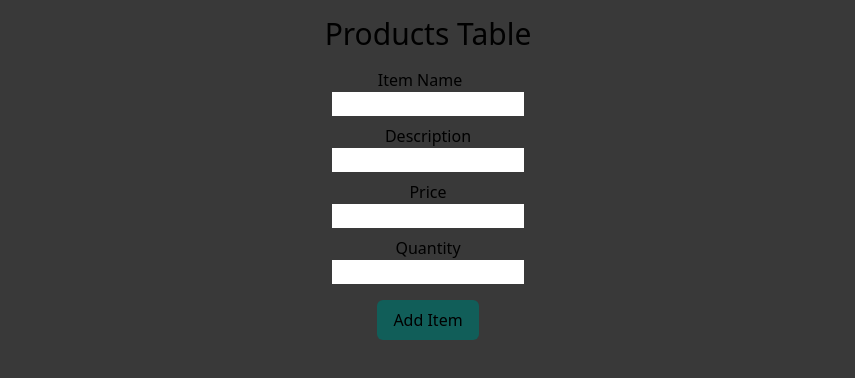
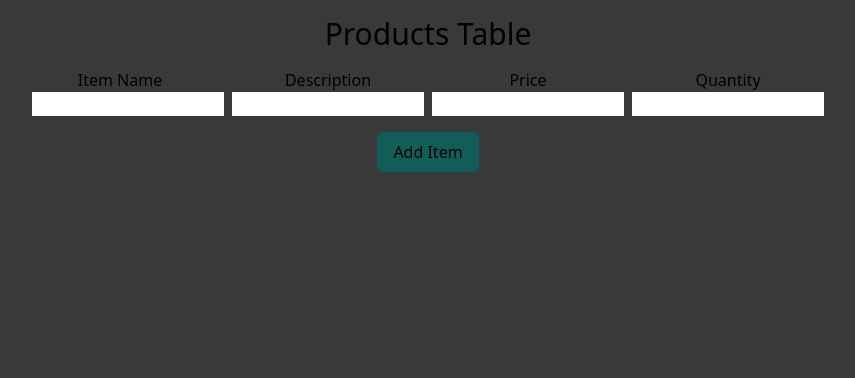
Before and after one commit to ankitsaxena023/products-management, a React (Vite) app: page / in a window 1280 px wide. Shown: the top 378 px of the page, without its empty margins (212-1067 px from the left). Built offline with nearby package versions, Linux system fonts and the light colour scheme.

Commit message:
final-product-management-commit

```diff
--- a/src/ProductManager.jsx
+++ b/src/ProductManager.jsx
@@ -57,7 +57,7 @@
       <h1 className="text-3xl text-center m-4">Products Table</h1>
       <div>
         <form onSubmit={handleSubmit}>
-          <div className="flex gap-2 text-center flex-col justify-center items-center">
+          <div className="flex gap-2 text-center flex-col justify-center items-center md:flex-row lg:flex-row">
             <div className="flex flex-col max-w-48">
               <label className="mr-4">Item Name</label>
               <input
```
